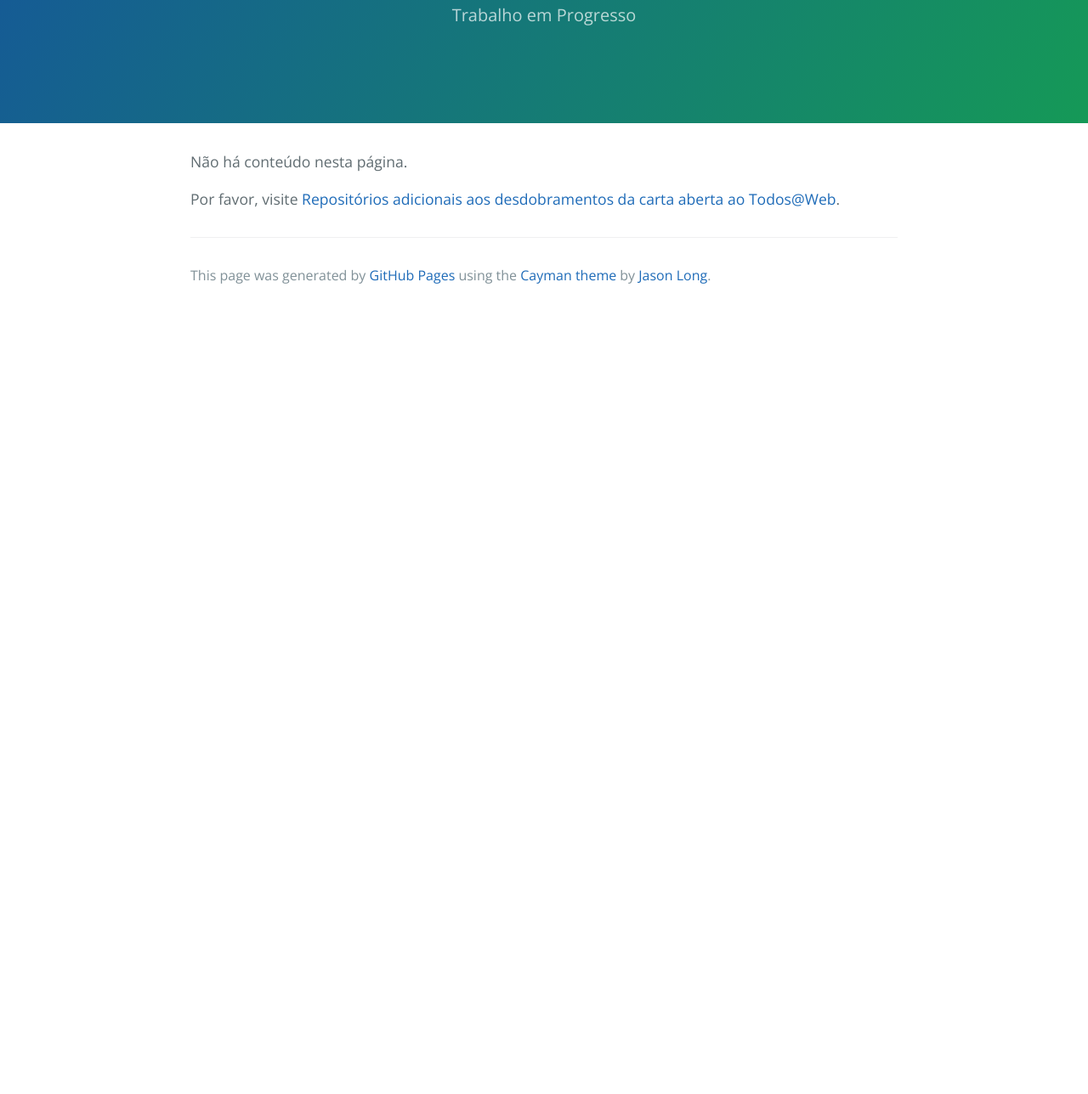
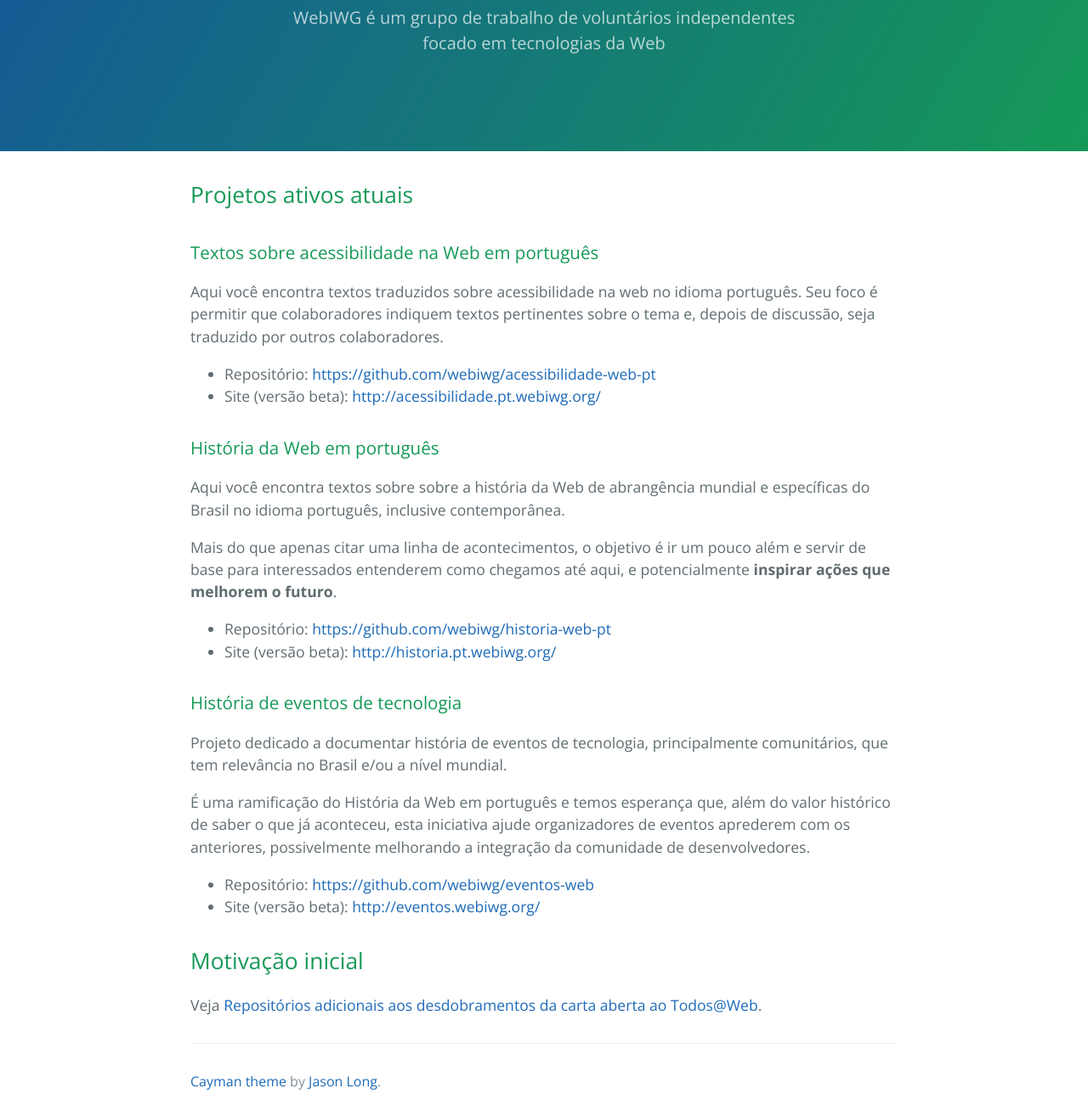
Before and after one commit to webiwg/webiwg.github.io, a plain HTML site: page index.html in a window 1280 px wide. Shown: the part 172-1460 px from the top of the page at 85% size. Before the commit the page ends 800 px from the top, so only its background shows below. Drawn offline with nearby package versions, Linux system fonts and the light colour scheme.

Commit message:
Adicionado conteúdo minimo também na index.html

```diff
--- a/index.html
+++ b/index.html
@@ -1,32 +1,68 @@
 <!DOCTYPE html>
-<html lang="en-us">
+<html lang="pt">
+
 <head>
   <meta charset="UTF-8">
-    <title>WebIWG by webiwg</title>
+  <title>WebIWG - Grupo de Trabalho Independente sobre tecnologias da Web</title>
+  <meta name="description" content="WebIWG é um grupo de trabalho de voluntários independentes que, neste
+momento, estão focados na tradução de textos de outros idiomas para o
+português.">
   <meta name="viewport" content="width=device-width, initial-scale=1">
   <link rel="stylesheet" type="text/css" href="stylesheets/normalize.css" media="screen">
   <link href='https://fonts.googleapis.com/css?family=Open+Sans:400,700' rel='stylesheet' type='text/css'>
   <link rel="stylesheet" type="text/css" href="stylesheets/stylesheet.css" media="screen">
   <link rel="stylesheet" type="text/css" href="stylesheets/github-light.css" media="screen">
 </head>
+
 <body>
   <section class="page-header">
     <h1 class="project-name">WebIWG</h1>
-      <h2 class="project-tagline">Trabalho em Progresso</h2>
+    <p class="project-tagline">WebIWG é um grupo de trabalho de voluntários independentes <br> focado em tecnologias da Web
+    </p>
   </section>
 
   <section class="main-content">
-      <p>Não há conteúdo nesta página. </p>
+    <h2>Projetos ativos atuais</h2>
+    <h3>Textos sobre acessibilidade na Web em português</h3>
+    <p>Aqui você encontra textos traduzidos sobre acessibilidade na web no idioma português. Seu foco é permitir que colaboradores
+      indiquem textos pertinentes sobre o tema e, depois de discussão, seja traduzido por outros colaboradores.</p>
+    <ul>
+      <li>Repositório: <a href="https://github.com/webiwg/acessibilidade-web-pt">https://github.com/webiwg/acessibilidade-web-pt</a></li>
+      <li>Site (versão beta): <a href="http://acessibilidade.pt.webiwg.org/">http://acessibilidade.pt.webiwg.org/</a></li>
+    </ul>
 
-<p>Por favor, visite <a href="https://github.com/fititnt/carta-aberta-premio-nacional-acessibilidade-na-web/issues/13">Repositórios adicionais aos desdobramentos da carta aberta ao Todos@Web</a>.</p>
+    <h3>História da Web em português</h3>
+    <p>Aqui você encontra textos sobre sobre a história da Web de abrangência mundial e específicas do Brasil no idioma português,
+      inclusive contemporânea.</p>
+    <p>Mais do que apenas citar uma linha de acontecimentos, o objetivo é ir um pouco além e servir de base para interessados
+      entenderem como chegamos até aqui, e potencialmente <strong>inspirar ações que melhorem o futuro</strong>.</p>
+    <ul>
+      <li>Repositório: <a href="https://github.com/webiwg/historia-web-pt">https://github.com/webiwg/historia-web-pt</a></li>
+      <li>Site (versão beta): <a href="http://historia.pt.webiwg.org/">http://historia.pt.webiwg.org/</a></li>
+    </ul>
+
+    <h3>História de eventos de tecnologia</h3>
+    <p>Projeto dedicado a documentar história de eventos de tecnologia, principalmente comunitários, que tem relevância no Brasil
+      e/ou a nível mundial.</p>
+    <p>É uma ramificação do História da Web em português e temos esperança que, além do valor histórico de saber o que já aconteceu,
+      esta iniciativa ajude organizadores de eventos aprederem com os anteriores, possivelmente melhorando a integração da
+      comunidade de desenvolvedores.</p>
+    <ul>
+      <li>Repositório: <a href="https://github.com/webiwg/eventos-web">https://github.com/webiwg/eventos-web</a></li>
+      <li>Site (versão beta): <a href="http://eventos.webiwg.org/">http://eventos.webiwg.org/</a></li>
+    </ul>
+
+    <h2>Motivação inicial</h2>
+    <p>Veja <a href="https://github.com/fititnt/carta-aberta-premio-nacional-acessibilidade-na-web/issues/13">Repositórios adicionais aos desdobramentos da carta aberta ao Todos@Web</a>.</p>
 
     <footer class="site-footer">
 
-        <span class="site-footer-credits">This page was generated by <a href="https://pages.github.com">GitHub Pages</a> using the <a href="https://github.com/jasonlong/cayman-theme">Cayman theme</a> by <a href="https://twitter.com/jasonlong">Jason Long</a>.</span>
+      <span class="site-footer-credits"><a href="https://github.com/jasonlong/cayman-theme">Cayman theme</a> by <a href="https://twitter.com/jasonlong">Jason Long</a>.</span>
     </footer>
 
   </section>
 
 
 </body>
+
 </html>
```
Also changed, not shown: 1 other file. Lines whose indentation alone changed are shown as unchanged.
